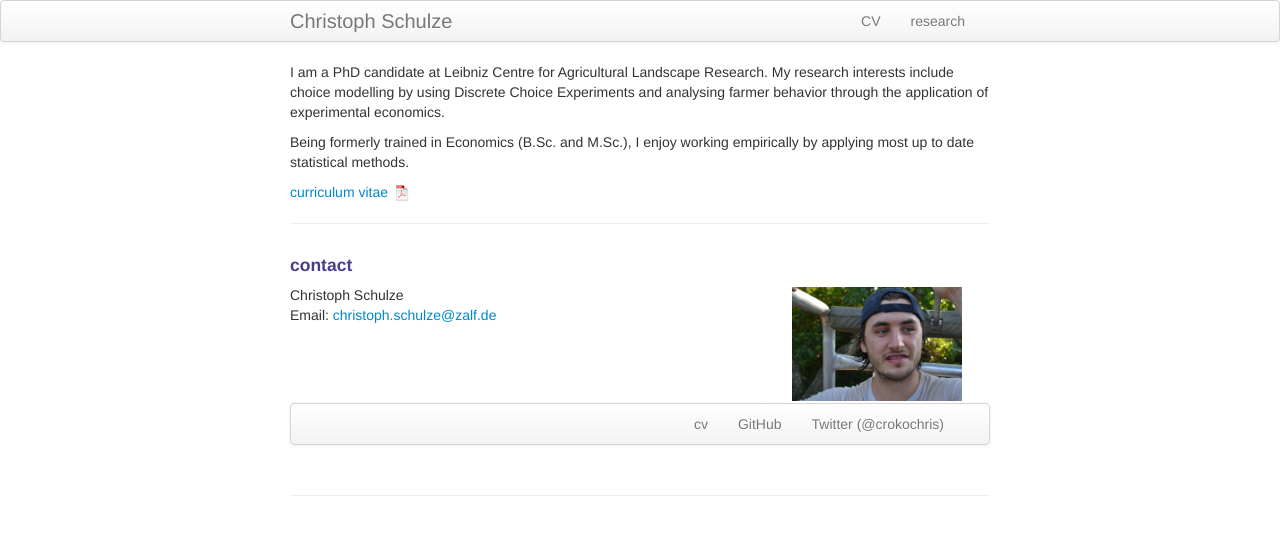
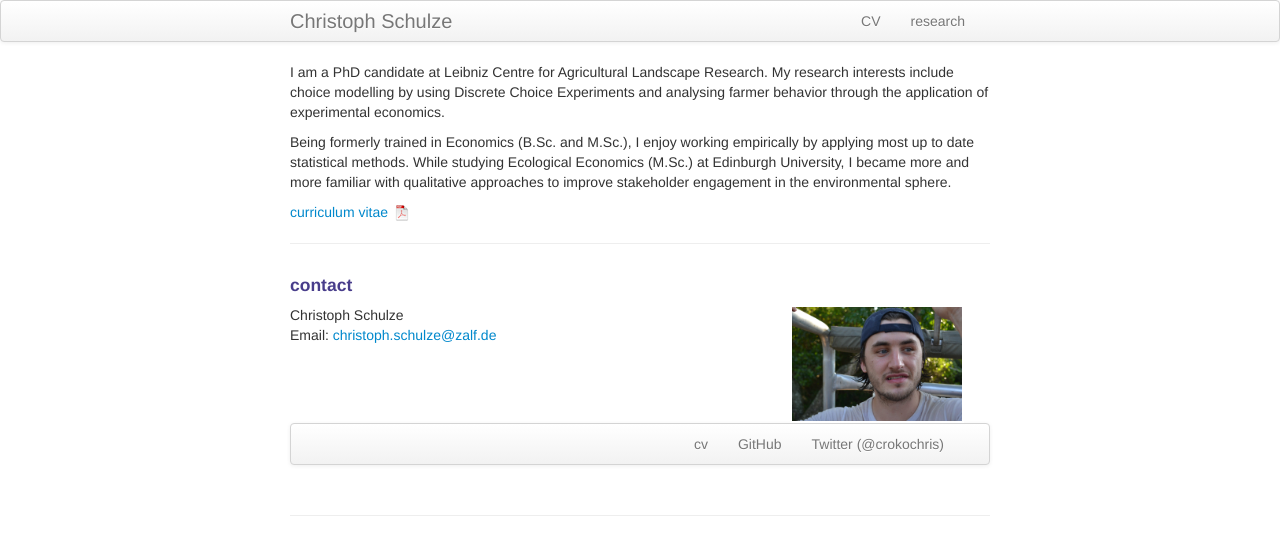
Before and after one commit to crokology/crokology.github.io, a Jekyll site: the page built from index.md, in a window 1280 px wide. Shown: the top 555 px of the page. Built offline with Jekyll 4.4.1, drawn with Linux system fonts in a browser that asks for light colours.

Commit message:
Update index.md

```diff
--- a/index.md
+++ b/index.md
@@ -7,7 +7,7 @@ keywords: Discrete Choice Experiments, Ecological Economics, Ecosystem Services,
 
 I am a PhD candidate at Leibniz Centre for Agricultural Landscape Research. My research interests include choice modelling by using Discrete Choice Experiments and analysing farmer behavior through the application of experimental economics.
 
-Being formerly trained in Economics (B.Sc. and M.Sc.), I enjoy working empirically by applying most up to date statistical methods.
+Being formerly trained in Economics (B.Sc. and M.Sc.), I enjoy working empirically by applying most up to date statistical methods. While studying Ecological Economics (M.Sc.) at Edinburgh University, I became more and more familiar with qualitative approaches to improve stakeholder engagement in the environmental sphere.
 
 [curriculum vitae ![CV as pdf]({{ BASE_PATH }}/pages/icons16/pdf-icon.png)]({{ BASE_PATH }}/assets/CV.pdf)<br/>
 
```
